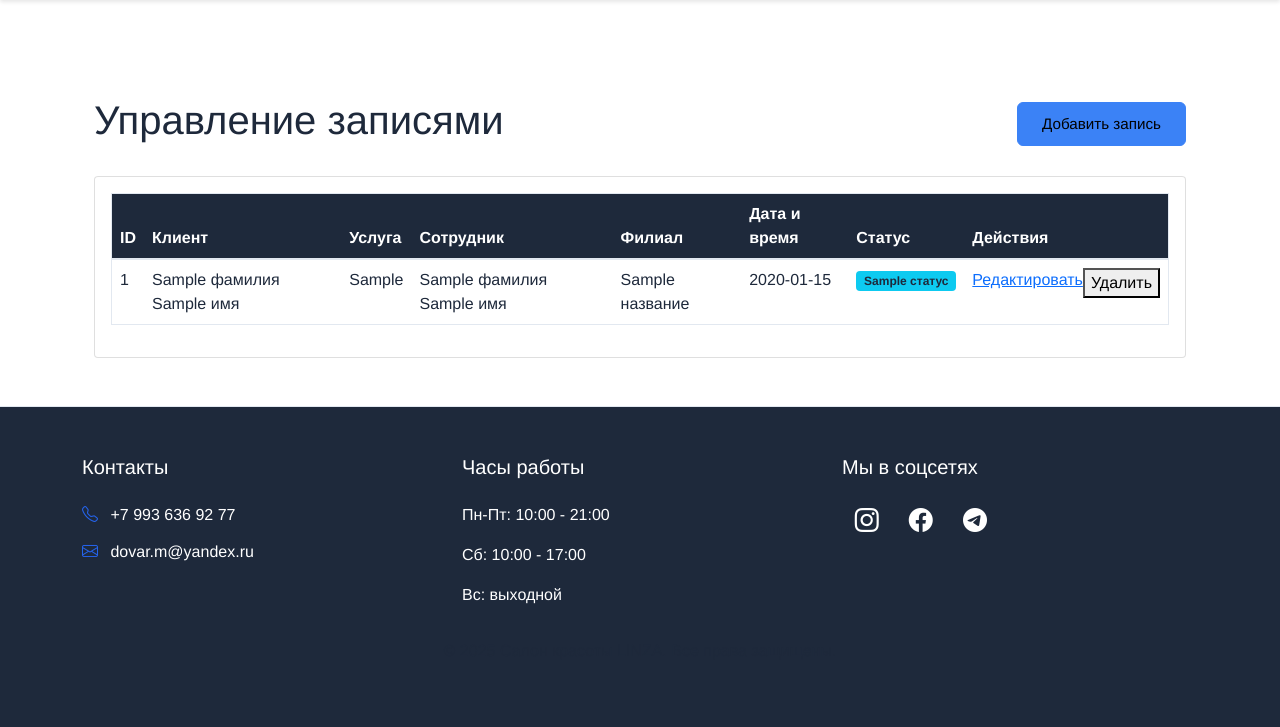
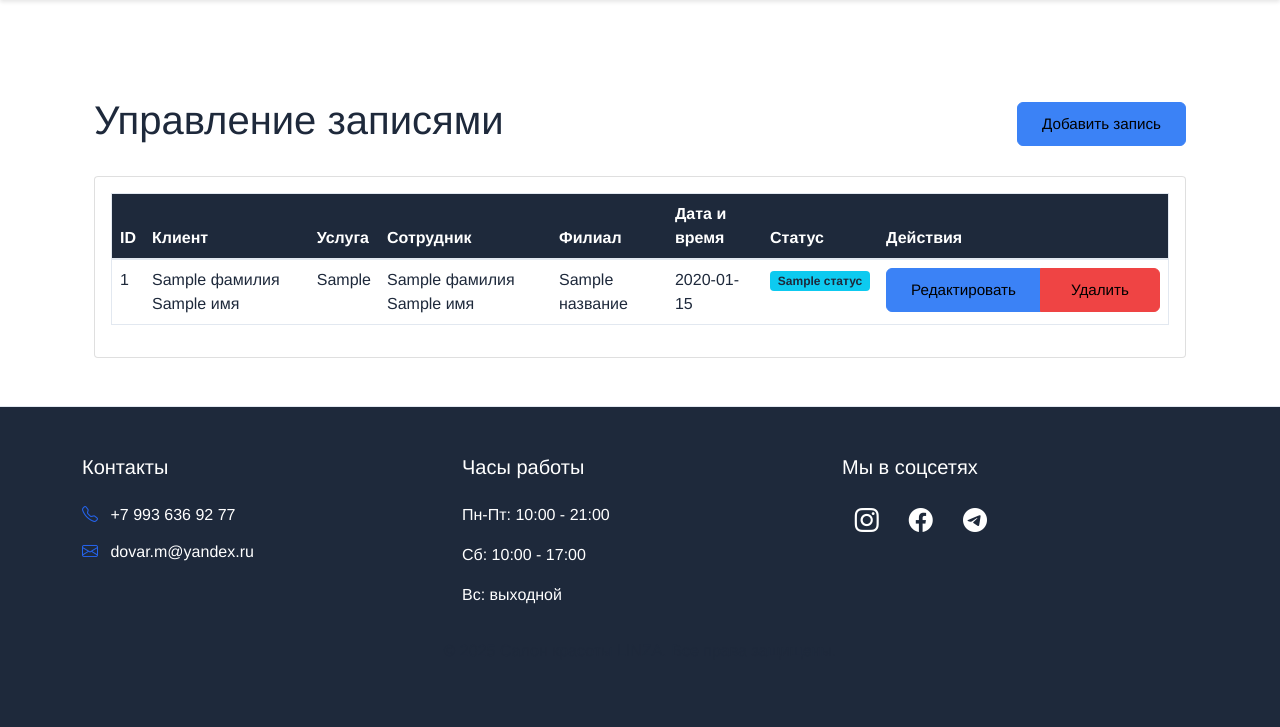
Before and after one commit to LlnZa/hair-salon, a Python web app: template templates/admin/appointments.html in a window 1280 px wide. Shown: the part 78-805 px from the top of the page. Run offline with Jinja, Linux system fonts and the light colour scheme; the template is opened without the code that fills it: most values are stand-ins (such as "Sample title", 1, 10 or a date in 2020); some libraries are stand-ins or nearby versions.

Commit message:
Update appointments.html

```diff
--- a/templates/admin/appointments.html
+++ b/templates/admin/appointments.html
@@ -39,8 +39,8 @@
                             </td>
                             <td>
                                 <div class="btn-group">
-                                    <a href="{{ url_for('edit_appointment', appointment_id=appointment.запись_id) }}" class="btn-edit">Редактировать</a>
-                                    <button type="button" class="btn-delete" data-bs-toggle="modal" data-bs-target="#deleteModal{{ appointment.запись_id }}">Удалить</button>
+                                    <a href="{{ url_for('edit_appointment', appointment_id=appointment.запись_id) }}" class="btn btn-primary btn-sm">Редактировать</a>
+                                    <button type="button" class="btn btn-danger btn-sm" data-bs-toggle="modal" data-bs-target="#deleteModal{{ appointment.запись_id }}">Удалить</button>
                                 </div>
                             </td>
                         </tr>
```
